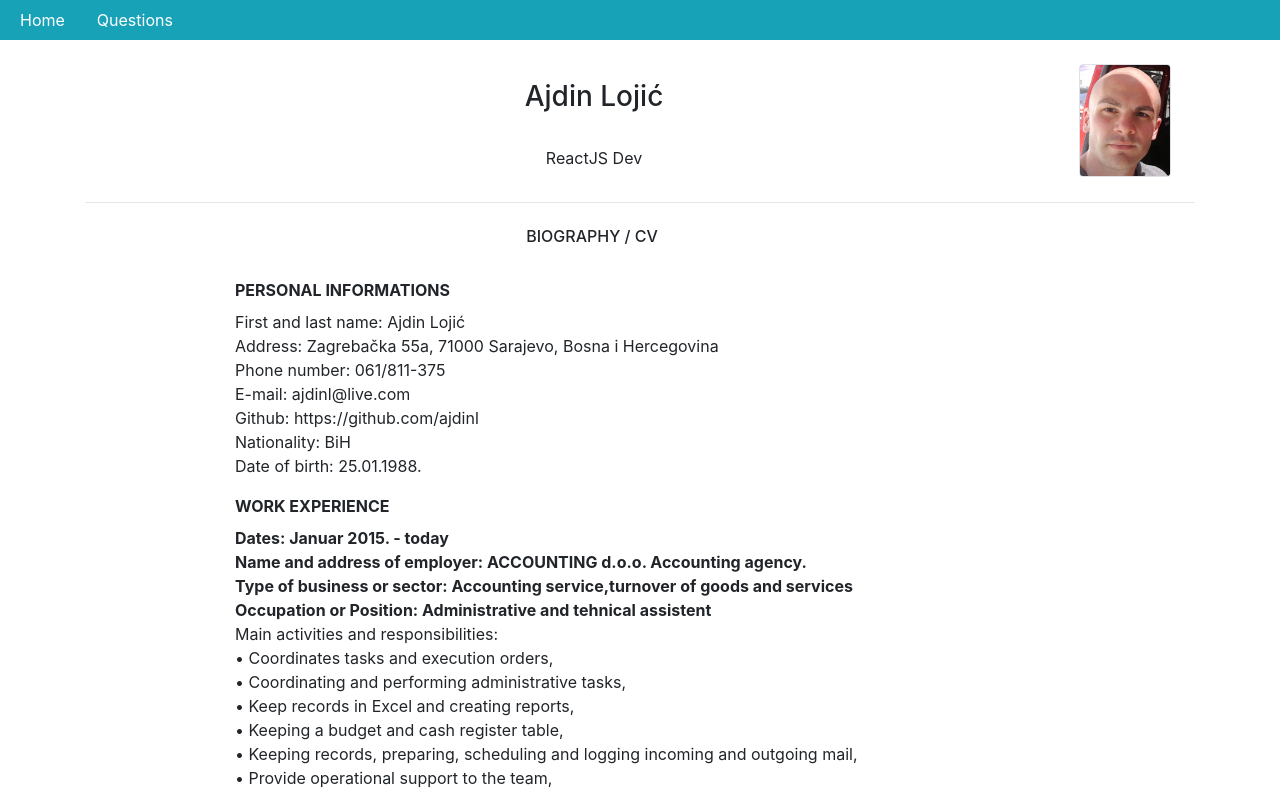
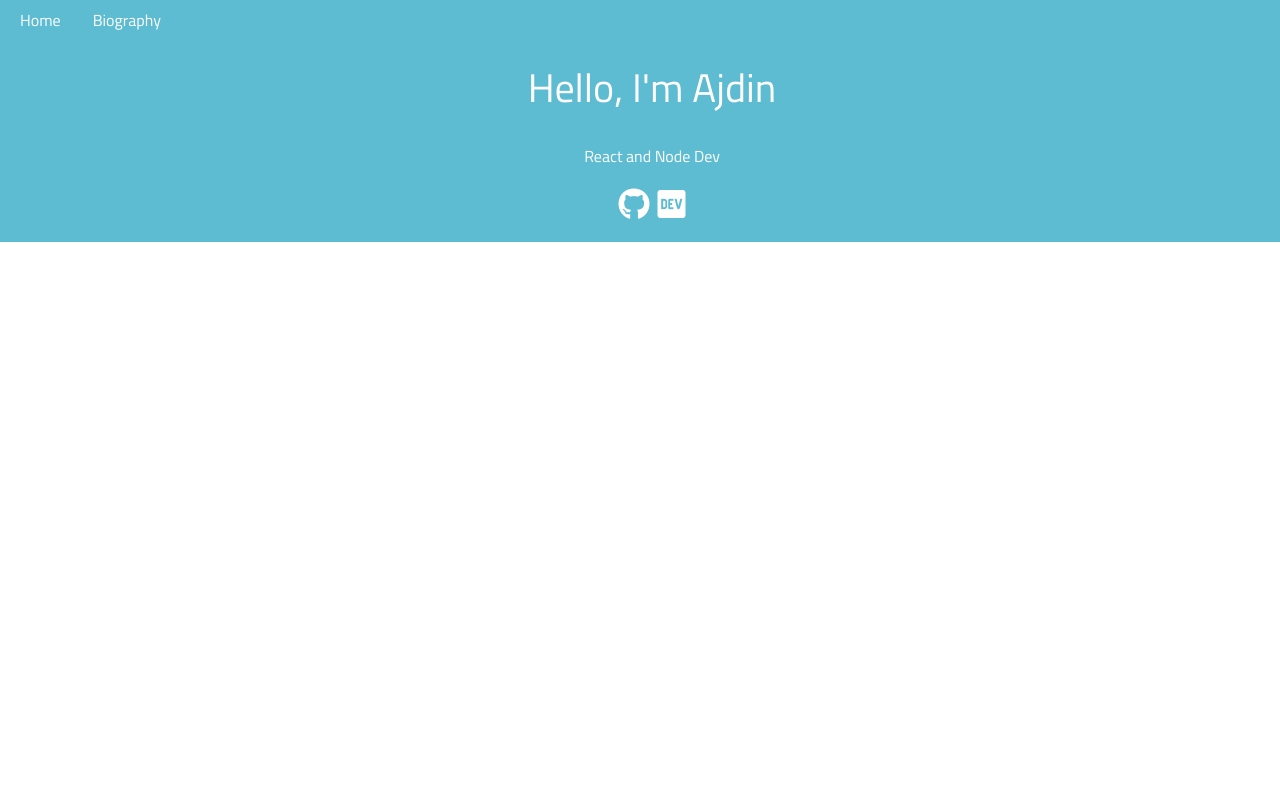
Before and after one commit to ajdinl/myportofolio, a React (Create React App) app: page / in a window 1280 px wide. Shown: the top 793 px of the page. Built offline with nearby package versions, Linux system fonts and the light colour scheme.

Commit message:
fonts,style ... update

```diff
--- a/public/index.html
+++ b/public/index.html
@@ -6,7 +6,9 @@
     <meta name="viewport" content="width=device-width, initial-scale=1" />
     <meta name="theme-color" content="#000000" />
     <link rel="manifest" href="%PUBLIC_URL%/manifest.json" />
+    <link href="https://fonts.googleapis.com/css?family=Titillium+Web:300,400,700&display=swap" rel="stylesheet">
     <link href="https://stackpath.bootstrapcdn.com/bootstrap/4.3.1/css/bootstrap.min.css" rel="stylesheet" integrity="sha384-ggOyR0iXCbMQv3Xipma34MD+dH/1fQ784/j6cY/iJTQUOhcWr7x9JvoRxT2MZw1T" crossorigin="anonymous">
+    <script src="https://kit.fontawesome.com/afa4f8bc8d.js"></script>
     <title>Ajdin's Portofolio</title>
   </head>
   <body>
--- /dev/null
+++ b/src/App.css
@@ -0,0 +1,6 @@
+* {
+  font-family: 'Titillium Web', sans-serif;
+}
+.bg-color {
+  background: #5DBCD2
+}
--- a/src/App.js
+++ b/src/App.js
@@ -2,7 +2,8 @@ import React from 'react'
 import { BrowserRouter as Router, Route } from 'react-router-dom'
 import Navbar from './components/Navbar'
 import Home from './components/Home'
-import Questions from './components/Questions'
+import Biography from './components/Biography'
+import './App.css'
 
 function App() {
   return (
@@ -10,7 +11,7 @@ function App() {
       <div>
         <Navbar />
         <Route exact path='/' component={Home} />
-        <Route path='/questions' component={Questions} />
+        <Route path='/biography' component={Biography} />
       </div>
     </Router>
   )
--- /dev/null
+++ b/src/components/Biography.js
@@ -0,0 +1,27 @@
+import React from 'react'
+import myimage from  '../myimg.jpg'
+import Cv from './Cv'
+import Footer from './Footer'
+
+const Biography = () => {
+  return (
+    <div>
+      <div className='container'>
+        <div className='float-right mr-4 mt-2'>
+          <img src={myimage} alt='myImage' className='rounded border'/>
+        </div>
+        <div className='d-flex justify-content-center p-4 ml-4 mt-3'>
+          <h3>Ajdin Lojić</h3>
+        </div>
+        <div className='d-flex justify-content-center ml-4'>
+        <p>ReactJS Dev</p>
+        </div>
+        <hr/>
+        <Cv />
+      </div>
+      <Footer />
+    </div>
+  )
+}
+
+export default Biography
--- a/src/components/Cv.js
+++ b/src/components/Cv.js
@@ -15,8 +15,8 @@ const Cv = () => {
             First and last name: Ajdin Lojić <br/>
             Address: Zagrebačka 55a, 71000 Sarajevo, Bosna i Hercegovina <br/>
             Phone number: 061/811-375 <br/>
-            E-mail: ajdinl@live.com <br/>
-            Github: https://github.com/ajdinl <br/>
+            E-mail: <a href="mailto:ajdinl@live.com">ajdinl@live.com</a> <br/>
+            Github: <a href='https://github.com/ajdinl' target='blank'>https://github.com/ajdinl</a> <br/>
             Nationality: BiH <br/>
             Date of birth: 25.01.1988. <br/>
           </div>
--- a/src/components/Footer.js
+++ b/src/components/Footer.js
@@ -2,9 +2,11 @@ import React from 'react'
 
 const Footer = () => {
   return (
-    <div className='mt-0 bg-info d-flex justify-content-center py-1 text-white'>© 2019 Copyright:
-      <a className='text-white ml-1' href="https://ajdinlojic.herokuapp.com/" target='blank'>Ajdin Lojic</a>
-    </div>
+    <footer>
+      <div className='bg-color d-flex justify-content-center py-1 text-white'>© 2019 Copyright:
+        <a className='text-white ml-1' href="https://ajdinlojic.herokuapp.com/" target='blank'>Ajdin Lojic</a>
+      </div>
+    </footer>
   )
 }
 
--- a/src/components/Home.js
+++ b/src/components/Home.js
@@ -1,25 +1,20 @@
 import React from 'react'
-import myimage from  '../myimg.jpg'
-import Cv from './Cv';
-import Footer from './Footer';
 
 const Home = () => {
   return (
-    <div>
+    <div className='bg-color'>
       <div className='container'>
-        <div className='float-right mr-4 mt-2'>
-          <img src={myimage} alt='myImage' className='rounded border'/>
+        <div className='d-flex justify-content-center text-white p-4 ml-4'>
+          <h1>Hello, I'm Ajdin</h1>
         </div>
-        <div className='d-flex justify-content-center p-4 ml-4 mt-3'>
-          <h3>Ajdin Lojić</h3>
+        <div className='d-flex justify-content-center text-white ml-4'>
+        <p>React and Node Dev</p>
         </div>
-        <div className='d-flex justify-content-center ml-4'>
-        <p>ReactJS Dev</p>
+        <div className='d-flex justify-content-center ml-4 pb-3'>
+          <a className='text-white m-1' href="https://github.com/ajdinl/" target='blank'><i class="fab fa-github fa-2x"></i></a>
+          <a className='text-white m-1' href="https://dev.to/ajdinl" target='blank'><i class="fab fa-dev fa-2x"></i></a>
         </div>
-        <hr/>
-        <Cv />
       </div>
-      <Footer />
     </div>
   )
 }
--- a/src/components/Navbar.js
+++ b/src/components/Navbar.js
@@ -2,9 +2,9 @@ import React from 'react'
 
 const Navbar = () => {
   return (
-    <div className='nav sticky-top bg-info' >
+    <div className='nav sticky-top bg-color'>
       <a className="nav-link text-white ml-1" href="/">Home</a>
-      <a className="nav-link text-white" href="/questions">Questions</a>
+      <a className="nav-link text-white" href="/biography">Biography</a>
     </div>
   )
 }
--- a/src/components/Questions.js
+++ /dev/null
@@ -1,24 +0,0 @@
-import React from 'react'
-import Footer from './Footer';
-
-const Questions = () => {
-  return (
-    <div>
-      <div className='container align-middle'>
-        <div className='d-flex justify-content-center p-4'>
-          <h3>Questions about me:</h3>
-        </div>
-        <div className='d-flex justify-content-center'>
-        <form>
-            <input type='radio' /> Direktor Microsofta? :D <br/>
-            <input type='radio' /> Boban? <br/>
-            <input type='radio' /> Nesto 3ce? <br/>
-          </form>
-        </div>
-      </div>
-      <Footer />
-    </div>
-  )
-}
-
-export default Questions
```
